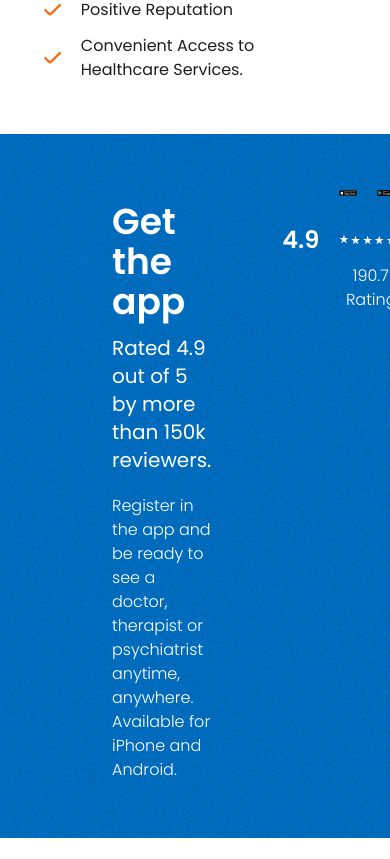
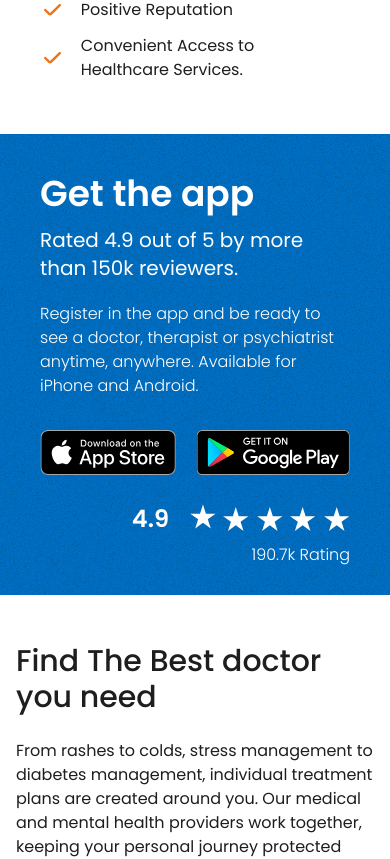
Before and after one commit to MekImEne/helathy24, a React (Create React App) app: page / in a window 390 px wide. Shown: the part 2674-3533 px from the top of the page. Built offline with nearby package versions, Linux system fonts and the light colour scheme.

Commit message:
Code refactoring : fixe responsiveness in GetApp component

```diff
--- a/src/app/Sections/GetApp.tsx
+++ b/src/app/Sections/GetApp.tsx
@@ -3,7 +3,7 @@ import { appStore, googlePlay, rating } from '../assets'
 
 export default function GetApp() {
     return (
-        <div className='w-full flex flex-row space-x-32 mb-10 bg-[url("/src/app/assets/images/blue-background.jpg")] py-10 px-28'>
+        <div className='w-full flex flex-col sm:flex-row sm:space-x-32 mb-10 bg-[url("/src/app/assets/images/blue-background.jpg")] py-3 sm:py-10 px-10 sm:px-28'>
             <div className='md:w-5/12'>
                 <div className='py-4 flex flex-col justify-start'>
                     <h1 className='py-3 text-4xl text-WHITE font-semibold'>Get the app</h1>
```
